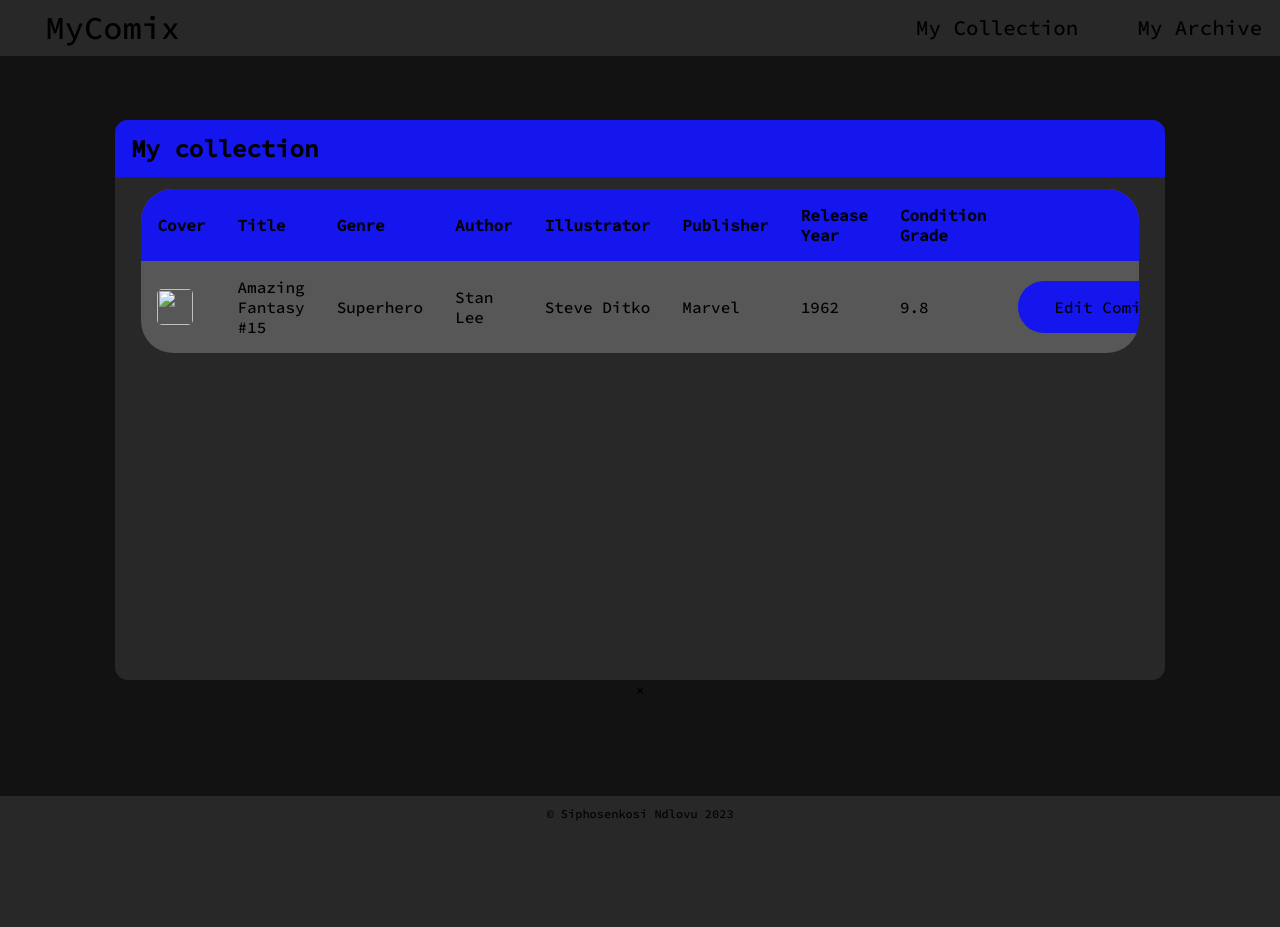
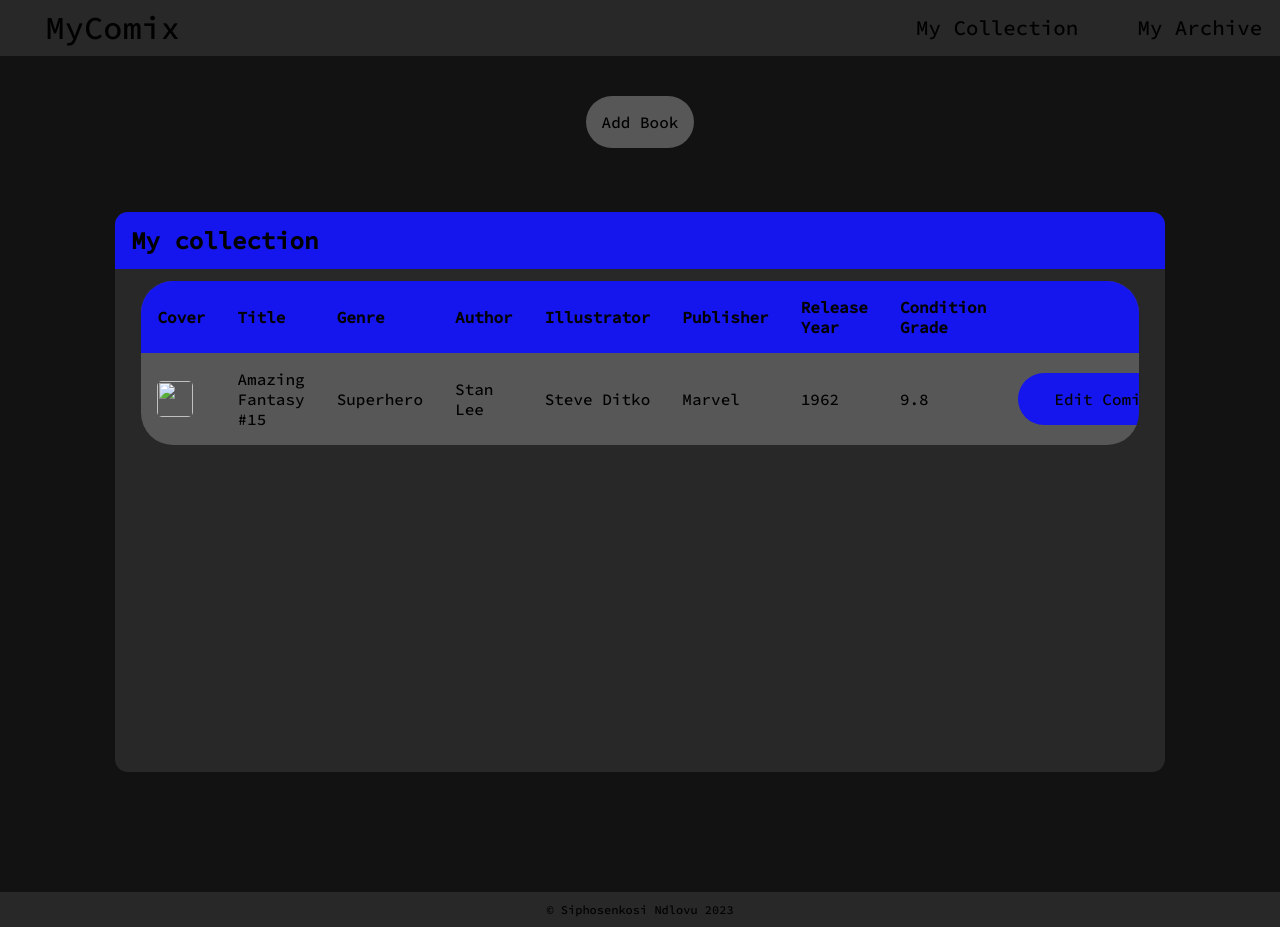
Before and after one commit to Sipho-Ndlovu/myComix, a PHP site: page / in a window 1280 px wide. Before the commit the page ends 820 px from the top, so only its background shows below. Run offline with PHP 8.4, Linux system fonts and the light colour scheme; data comes from the database, SQL or seed files in the repository.

Commit message:
Added Form modal with CSS

```diff
--- a/index.php
+++ b/index.php
@@ -19,6 +19,8 @@ $comics = $comicsModel ->getAllComics();
         <link rel="stylesheet" href="style/common.css">
         <link rel="stylesheet" href="style/table.css">
         <link rel="stylesheet" href="style/navbar.css">
+        <link rel="stylesheet" href="style/form.css">
+        <link rel="stylesheet" href="style/toolbar.css">
 
         <link
                 rel="stylesheet"
@@ -45,19 +47,30 @@ $comics = $comicsModel ->getAllComics();
                 </ul>
             </nav>
 
+            <div class="toolbar">
+                <button class="btnAdd">Add Book</button>
+            </div>
+
+
             <?php // We can now use our ViewHelper to display the products
             // Because the methods in the ViewHelper are static, we do not need to instantiate
             // a ViewHelper object
             echo ComicViewHelper::displayAllComics($comics);
             ?>
-            <section>
+
+            <div class="formContainer">
                 <div class="formClose">&times;</div>
-                    <div class="circle">
-                        <span class="registerHeading"></span>
-                        <span class="registerBody"></span>
-                    </div>
-                </div>
-            </section>
+                <form class="form">
+                    <input type="text" name="Book Title" id="title" placeholder="Book Title" />
+                    <input type="text" name="Author" id="author" placeholder="Author" />
+                    <input type="text" name="Illustrator" id="illustrator" placeholder="Illustrator" />
+                    <input type="text" name="Genre" id="genre" placeholder="Genre" />
+                    <input type="text" name="Publisher" id="publisher" placeholder="Publisher" />
+                    <input type="text" name="Release_Year" id="release_year" placeholder="Release Year" />
+                    <input type="text" name="Condition" id="condition" placeholder="condition" />
+                    <input type="submit" value="Add Book">
+                </form>
+            </div>
 
             <div class="footer">
                &copy; Siphosenkosi Ndlovu 2023
--- a/style/common.css
+++ b/style/common.css
@@ -4,12 +4,14 @@
     --light-blue: #6fbff5;
     --black: #121212;
     --blacker: #000;
-    --black-opaque: #0004;
+    --black-opaque: #0006;
     --blue-opaque: rgba(0,38,198,0.5);
+    --white-opaque: #fff6;
+    --white: #fff;
     --grey: #282828;
     --light-grey: #575757;
     --lighter-grey: #8b8b8b;
-    --transparent: #0000;
+    --red: #ff0800;
 }
 * {
     padding: 0;
@@ -27,6 +29,17 @@ body {
     overflow-x: hidden;
 }
 
+body::-webkit-scrollbar {
+    width: 0.5rem;
+    height: 0.5rem;
+    background-color: var(--white-opaque);
+}
+
+body::-webkit-scrollbar-thumb {
+    border-radius: 0.5rem;
+    background-color: var(--black-opaque);
+}
+
 body div {
     display: flex;
     flex-direction: column;
@@ -34,9 +47,11 @@ body div {
 }
 
 .footer{
+    display: flex;
     text-align: center;
     background-color: var(--grey);
     padding: 10px;
     font-size: .75rem;
     color: var(--blacker);
+    width: 100vw;
 }
--- /dev/null
+++ b/style/form.css
@@ -0,0 +1,70 @@
+.btnAdd {
+    background-color: var(--light-grey);
+}
+
+.formContainer {
+    display: none;
+    flex-direction: column;
+    align-items: center;
+    justify-content: center;
+    position: relative;
+    width: 25vw;
+    min-height: 30vh;
+    min-width: 200px;
+    margin: 0 auto;
+    margin-top: 1rem;
+    margin-bottom: 2rem;
+    padding: 3.5rem;
+    border-radius: 6px;
+    background-color: var(--dark-blue);
+  }
+
+  .form {
+    display: flex;
+    flex-direction: column;
+    align-items: center;
+    justify-content: center;
+    width: 100%; /* Occupy full width of form container */
+  }
+
+  .formClose {
+    display: inline-block;
+    position: absolute;
+    top: 0.5rem;
+    right: 1rem;
+    font-size: 3rem;
+    color: var(--red);
+    cursor: pointer;
+    z-index: 2;
+    border-radius: 6px;
+    height: 30px;
+    line-height: 30px; /* Ensure the icon is vertically centered */
+  }
+
+  .formClose:hover {
+    background-color: var(--red);
+    color: var(--white);
+  }
+
+  .form input {
+    width: 80%;
+    min-width: 150px; /* Occupy full width within the form */
+    margin-top: 0.5rem; /* Add spacing between inputs */
+    padding: 9px;
+    font-size: 18px;
+    border: none;
+    border-radius: 6px;
+  }
+
+  .form input:focus {
+    outline: 3px solid var(--blacker);
+  }
+
+  .form input[type=submit] {
+    background-color: var(--light-grey);
+  }
+
+  .form input[type=submit]:hover {
+    background-color: var(--light-blue);
+    cursor: pointer;
+  }
--- a/style/navbar.css
+++ b/style/navbar.css
@@ -1,5 +1,8 @@
 nav {
     display: flex;
+    top: 0;
+    z-index: 100;
+    position: sticky;
     align-items: center;
     justify-content: space-between;
     background-color: var(--grey);
--- a/style/table.css
+++ b/style/table.css
@@ -21,6 +21,8 @@ main.table {
 }
 
 .tableBody {
+    position: relative;
+    margin-top: 30px;
     width: 95%;
     max-height: calc(80% - 1.6rem);
     background-color: var(--light-grey);
@@ -30,10 +32,13 @@ main.table {
 }
 
 .tableBody::-webkit-scrollbar {
+    position: absolute;
+    top: 0;
+    right: 0;
     width: 0.5rem;
     height: 0.5rem;
-    background-color: var(--transparent);
-}
+    background-color: var(--white-opaque);
+  }
 
 .tableBody::-webkit-scrollbar-thumb {
     border-radius: 0.5rem;
@@ -74,6 +79,7 @@ table, th, td {
 
 .btnEdit:hover {
     background-color: var(--light-blue);
+    cursor: pointer;
 }
 
 thead th {
@@ -84,7 +90,7 @@ thead th {
 }
 
 .footer {
-    margin-top: 12vh;
+    margin-top: 15vh;
 }
 
 tbody tr:nth-child(even) {
--- /dev/null
+++ b/style/toolbar.css
@@ -0,0 +1,20 @@
+.toolbar{
+    display: flex;
+    justify-content: center;
+    align-items: center;
+    margin-top: 5vh;
+}
+
+.btnAdd {
+    border: none;
+    border-radius: 2rem;
+    font-size: 1rem;
+    background-color: var(--light-grey);
+    padding: 1rem;
+    border-radius: 2rem;
+}
+
+.btnAdd:hover {
+    background-color: var(--light-blue);
+    cursor: pointer;
+}
```
